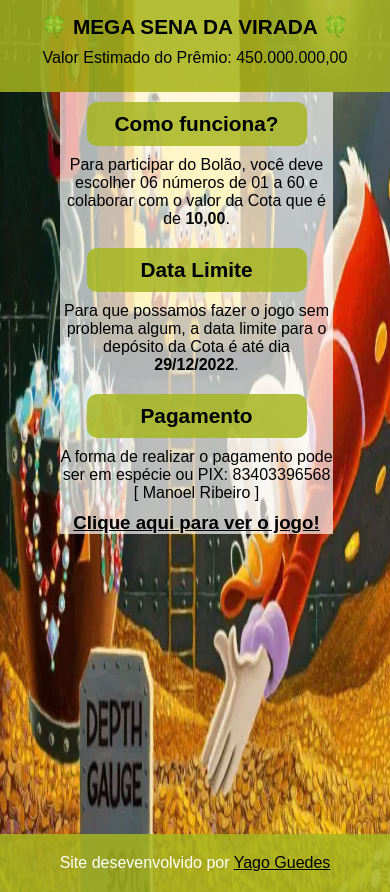
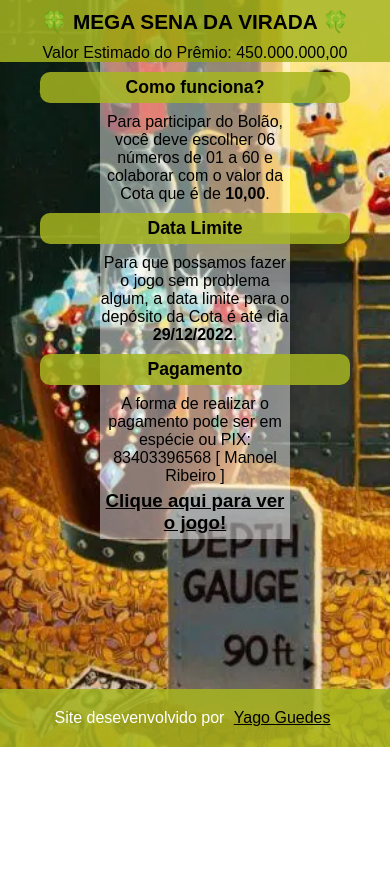
Before and after one commit to guedesyc/mega-da-virada, a plain HTML site: page index.html in a window 390 px wide. After the commit the page ends 844 px from the top, so only its background shows below. Drawn offline with Linux system fonts and the light colour scheme.

Commit message:
Update style.css

```diff
--- a/css/style.css
+++ b/css/style.css
@@ -5,32 +5,35 @@
     margin: 0px;
 }
 
+/* MOBILE FIRST!!! */
+
+@media (max-width: 480px){
     body{
+        display: flex;
+        flex-direction: column;
         text-align: center;
         background-image: url(../image/tio-patinhas.jpeg);
         background-repeat: no-repeat;
-    background-size: 1400px 800px;
-
+        background-size: cover;
     }
 
     h1{
-    font-size: 3em;
-    margin-bottom: 10px;
+        font-size: 1.3em;
+        margin-top: 10px;
     }
     p{
-    font-size: 1.3em;
-    margin: 10px 0px;
+        font-size: 1em;
+        margin-top: 10px;
+
     }
-
     h2{
         display: flex;
         flex-direction: column;
         justify-content: center;
         align-items: center;
-    font-size: 2em;
-    padding: 20px;
+        font-size: 1.1em;
         background-color: rgba(167, 182, 31, 0.842);
-    padding: 10px;
+        padding: 5px;
         width: 300px;
         border-radius: 10px;
         margin-top: 10px;
@@ -39,7 +42,7 @@ h2{
     header{
         text-align: center;
         background-color: rgba(167, 182, 31, 0.842);
-    padding: 20px;
+        width: 100vw;
 
     }
 
@@ -80,93 +83,4 @@ footer{
         padding: 20px;
         background-color: rgba(167, 182, 31, 0.842); ;
     }
-
-/* MOBILE FIRST (or second rsrsr)*/
-
-@media (min-width: 375px) and (max-width: 600px)
-{
-
-    body{
-        text-align: center;
-        background-image: url(../image/tio-patinhas.jpeg);
-        background-repeat: no-repeat;
-        background-size: 600px 1000px;
-
 }
-    header{
-        text-align: center;
-        background-color: rgba(167, 182, 31, 0.842);
-        padding: 15px;
-
-    }
-
-    header > h1{
-        text-align: center;
-        font-size: 1.3em;
-        margin-bottom: 10px;
-    }
-    header > p{
-        font-size: 1em;
-        margin: 10px 0px;
-        padding: 2;
-    }
-
-    section{
-        display: flex;
-        flex-direction: column;
-        justify-content: center;
-        align-items: center;
-        text-align: center;
-        background-color: rgba(255, 255, 255, 0.671);
-        margin: 0px 60px;
-        width: 70vw;
-
-    }
-
-   section > h2{
-        display: flex;
-        flex-direction: column;
-        justify-content: center;
-        align-items: center;
-        font-size: 1.3em;
-        padding: 10px 5px;
-        background-color: rgba(167, 182, 31, 0.842);
-        padding: 10px;
-        width: 200px;
-        border-radius: 10px;
-        margin-top: 10px;
-    }
-
-    section > p {
-        font-size: 1em;
-    }
-
-    a{
-        text-decoration: underline;
-        color: black;
-        margin: 0px;
-        padding: 0px;
-
-    }
-    a:hover{
-        color: green;
-    }
-    #secundlink{
-        position: absolute;
-        right: 20%;
-        width: 100px;
-        text-align: center;
-        margin-right: 50px;
-        margin-top: 30px;
-        background-color: white;
-        padding: 10px;
-        border-radius: 5px;
-    }
-    footer{
-        text-align: center;
-        margin-top: 300px;
-        color: white;
-        padding: 20px;
-        background-color: rgba(167, 182, 31, 0.842); ;
-    }
-}
```
Lines whose indentation alone changed are shown as unchanged.
